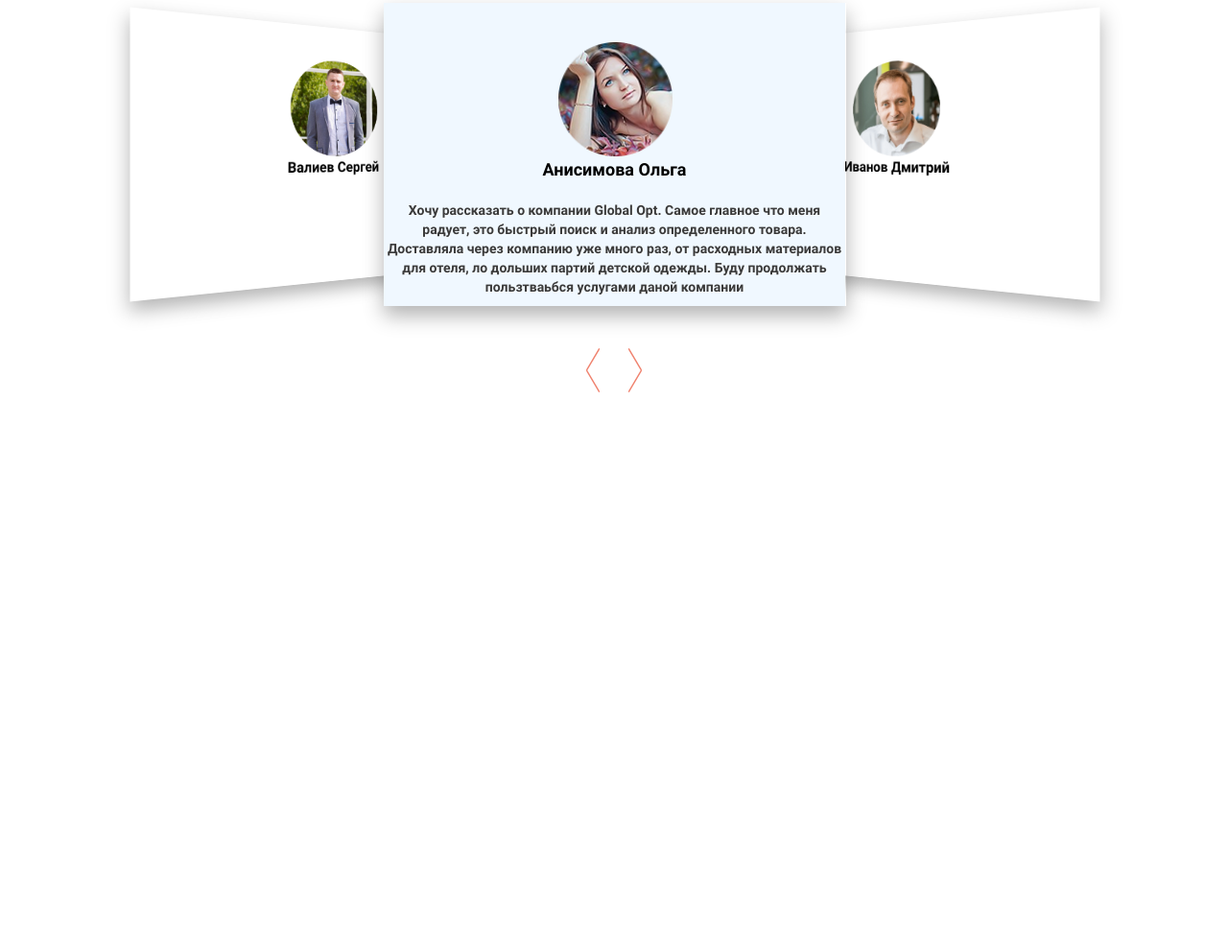
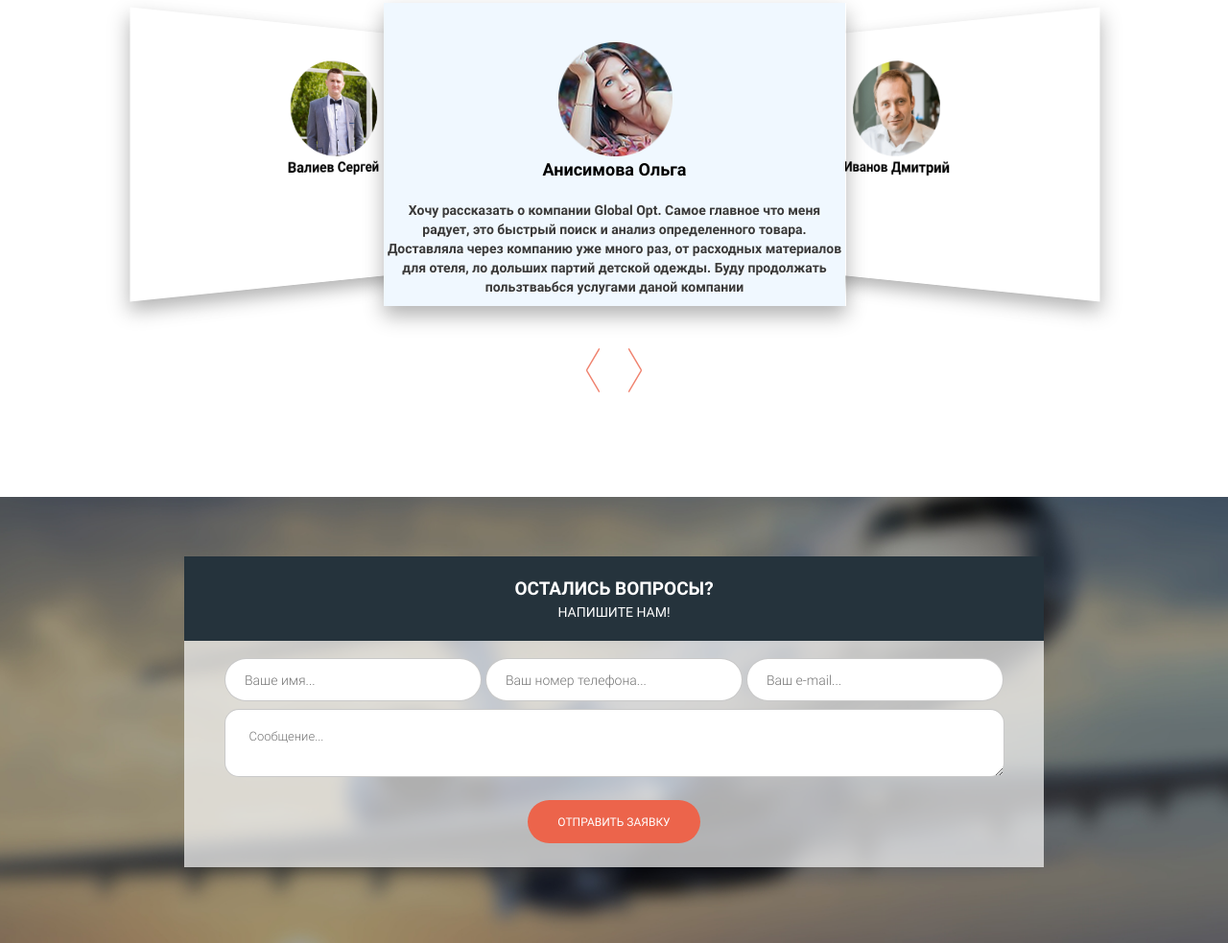
Before and after one commit to KubanovValentin/Glopt, a website: page src/index.html in a window 1280 px wide. Shown: the part 4454-5437 px from the top of the page at 96% size. Before the commit the page ends 4972 px from the top, so only its background shows below. Drawn offline with nearby package versions, Linux system fonts and the light colour scheme.

Commit message:
stylization section-_questions,add form(fail)

```diff
--- a/src/index.html
+++ b/src/index.html
@@ -232,17 +232,18 @@
                         <img src="icons/catalog/advice.png" alt="advice">
                     </div>
                 </div>
-                <div class="catalog-form catalog-form_wrapper">
-                    <form action="#" class="catalog-form">
-                        <input name="name" required placeholder="Ваше имя..." type="text">
-                        <input name="phone" required placeholder="Ваш номер телефона..." type="number">
-                        <input name="email" required placeholder="Ваш e-mail..." type="email">
+                <div class="form">
+                    <form action="#" class="form_catalog">
+                        <div>
+                            <input name="name" required placeholder="Ваше имя..." type="text">
+                            <input name="phone" required placeholder="Ваш номер телефона..." type="number">
+                            <input name="email" required placeholder="Ваш e-mail..." type="email">
+                        </div>
+                        <div class="form__button_catalog">
+                            <button class="button button_submit">отправить заявку</button>
+                        </div>
                     </form>
                 </div>
-                <div class="catalog__button-wrapper">
-                    <button class="button button_submit">отправить заявку</button>
-                </div>
-
             </div>
         </div>
     </section>
@@ -321,7 +322,7 @@
             <h2 class="title">Отзывы наших клиентов</h2>
             <hr class="line">
             <div class="feed__descr">Мы всегда стараемся помочь клиентам, что бы они обращались к нам снова</div>
-            <section id="dg-container" class="dg-container">
+            <div id="dg-container" class="dg-container">
 				<div class="dg-wrapper">
 					<a href="#"><img src="img/carousel/Olga.png" alt="Olga">Анисимова Ольга<div>Хочу рассказать о компании Global Opt. Самое главное что меня радует, это быстрый поиск и анализ определенного товара. Доставляла через компанию уже много раз, от расходных материалов для отеля, ло дольших партий детской одежды. Буду продолжать пользтваьбся услугами даной компании</div></a>
 					<a href="#"><img src="img/carousel/Dmitriy.png" alt="Dmitriy">Иванов Дмитрий<div>Хочу рассказать о компании Global Opt. Самое главное что меня радует, это быстрый поиск и анализ определенного товара. Доставляла через компанию уже много раз, от расходных материалов для отеля, ло дольших партий детской одежды. Буду продолжать пользтваьбся услугами даной компании</div></a>
@@ -331,57 +332,37 @@
 					<span class="dg-prev">&lt;</span>
 					<span class="dg-next">&gt;</span>
 				</nav>
-			</section>
+            </div>
         </div>
-            <!-- <div class="carousel">
-                <div class="carousel__inner">
-                    <div>
-                        <img src="img/carousel/Olga.png" alt="Olga">
-                        <div class="feed-carousel__descr"><span>Анисимова Ольга</span>
-                            Хочу рассказать о компании Global Opt. Самое главное что меня радует, это быстрый поиск и анализ определенного товара. Доставляла через компанию уже много раз, от расходных материалов для отеля, ло дольших партий детской одежды. Буду продолжать пользтваьбся услугами даной компании</div>
-                    </div>
-                    <div>
-                        <img src="img/carousel/Olga.png" alt="Olga">
-                        <div class="feed-carousel__descr"><span>Анисимова Ольга</span>
-                            Хочу рассказать о компании Global Opt. Самое главное что меня радует, это быстрый поиск и анализ определенного товара. Доставляла через компанию уже много раз, от расходных материалов для отеля, ло дольших партий детской одежды. Буду продолжать пользтваьбся услугами даной компании</div>
-                    </div>
-                    <div>
-                        <img src="img/carousel/Olga.png" alt="Olga">
-                        <div class="feed-carousel__descr"><span>Анисимова Ольга</span>
-                            Хочу рассказать о компании Global Opt. Самое главное что меня радует, это быстрый поиск и анализ определенного товара. Доставляла через компанию уже много раз, от расходных материалов для отеля, ло дольших партий детской одежды. Буду продолжать пользтваьбся услугами даной компании</div>
-                    </div>
-                    <div>
-                        <img src="img/carousel/Sergey.png" alt="Sergey">
-                        <div class="feed-carousel__descr"><span>Сергей Валиев</span>Хочу рассказать о компании Global Opt. Самое главное что меня радует, это быстрый поиск и анализ определенного товара. Доставляла через компанию уже много раз, от расходных материалов для отеля, ло дольших партий детской одежды. Буду продолжать пользтваьбся услугами даной компании</div>
-                    </div>
-                    <div>
-                        <img src="img/carousel/Dmitriy.png" alt="Dmitriy">
-                        <div class="feed-carousel__descr"><span>Дмитрий Иванов</span>Хочу рассказать о компании Global Opt. Самое главное что меня радует, это быстрый поиск и анализ определенного товара. Доставляла через компанию уже много раз, от расходных материалов для отеля, ло дольших партий детской одежды. Буду продолжать пользтваьбся услугами даной компании</div>
-                    </div>
+	</section>
+
+    <section class="questions">
+        <div class="container">
+            <div class="questions__wrapper">
+                <div class="questions__top">
+                    <h4 class="questions__text">Остались вопросы?</h4>
+                    <div class="questions__subtext">Напишите нам!</div>
                 </div>
-            </div> -->
-        </div>
-    </section>
-
-    <!-- <section class="questions">
-        <div class="container">
-            <div class="questions__top">
-                <div class="questions__text">Остались вопросы?</div>
-                <div class="questions__subtext">напишите нам!</div>
-            </div>
-            <div class="questions__bottom">
-                <form action="#" class="questions-form">
-                    <input name="name" required placeholder="Ваше имя" type="text">
-                    <input name="phone" required placeholder="Ваш телефон" type="number">
-                    <input name="email" required placeholder="Ваш E-mail" type="email">
-
-                    <button class="button button_submit">отправить заявку</button>
-                </form>
+                <div class="form">
+                    <form action="#" class="form_questions">
+                        <div>
+                            <input name="name" required placeholder="Ваше имя..." type="text">
+                            <input name="phone" required placeholder="Ваш номер телефона..." type="number">
+                            <input name="email" required placeholder="Ваш e-mail..." type="email">
+                        </div>
+                        <div class="form__textarea">
+                            <textarea name="comment" placeholder="Сообщение..." cols="40" rows="3"></textarea>
+                        </div>
+                        <div class="form__button_questions">
+                            <button class="button button_submit">отправить заявку</button>
+                        </div>
+                    </form>
+                </div>
             </div>
         </div>
     </section>
 
-    <footer class="footer">
+    <!-- <footer class="footer">
         <div class="footer__place">
             <iframe src="https://www.google.com/maps/embed?pb=!1m18!1m12!1m3!1d561.4025922007976!2d37.62787513990199!3d55.74789855637565!2m3!1f0!2f0!3f0!3m2!1i1024!2i768!4f13.1!3m3!1m2!1s0x46b54af8f4b2bb81%3A0x4ddbd95d7439813b!2z0KHQsNC00L7QstC90LjRh9C10YHQutCw0Y8g0YPQuy4sIDUsINC-0YTQuNGBIDQtNiwg0JzQvtGB0LrQstCwLCDQoNC-0YHRgdC40Y8sIDExNTAzNQ!5e0!3m2!1sru!2sby!4v1616930855283!5m2!1sru!2sby" allowfullscreen="" loading="lazy" class="footer__map"></iframe>
             <div class="footer__adress">
--- /dev/null
+++ b/src/sass/blocks/_form.scss
@@ -0,0 +1,43 @@
+.form {
+    &_catalog {
+        border: 1px solid #898989;
+        padding: 68px 0 50px 0;
+    }
+    input {
+        border-radius: 30px;
+        background-color: #fff;
+        padding: 0 20px;
+        font-size: 14px;
+        font-weight: 300;
+        min-width: 268px;
+        height: 45px;
+        border: 1px solid rgba(0, 0, 0, 0.21);
+    }
+    &__button_catalog {
+        width: 200px;
+        height: 50px;
+        position: absolute;
+        top: 90%;
+        right: 50%;
+        transform: translateX(50%);
+        background-color: #ffffff;
+    }
+    &_questions {
+        padding: 18px 5px 25px 5px;
+    }
+    &__textarea {
+        margin: 8px 0 17px 0;
+        textarea{
+            width: 813px;
+            height: 71px;
+            border-radius: 15px;
+            border: 1px solid rgba(0, 0, 0, 0.21);
+            background-color: #ffffff;
+            color: #616467;
+            font-size: 13px;
+            font-weight: 300;
+            padding: 18px 0 0 25px;
+        }
+
+    }
+}
--- a/src/sass/blocks/_questions.scss
+++ b/src/sass/blocks/_questions.scss
@@ -2,4 +2,31 @@
     min-height: 438px;
     background: url(../../img/bdg/questions-bgd.jpg) center (center/cover) no-repeat;
     padding: 62px 0 79px 0;
+    &__wrapper {
+        width: 896px;
+        margin: 0 auto;
+        background-color:rgba(250, 250, 250, 0.7);
+        text-align: center;
+    }
+    &__top {
+        width: 896px;
+        background-color: #25333c;
+        padding: 20px 0 19px 0;
+    }
+    &__text {
+        margin: 0;
+        color: #ffffff;
+        font-size: 19px;
+        font-weight: 700;
+        text-align: center;
+        text-transform: uppercase;
+    }
+    &__subtext {
+        margin: 0;
+        color: #ffffff;
+        font-size: 14px;
+        font-weight: 400;
+        text-align: center;
+        text-transform: uppercase;
+    }
 }
--- a/src/sass/style.scss
+++ b/src/sass/style.scss
@@ -25,6 +25,7 @@
 @import './blocks/scheme';
 @import './blocks/feed';
 @import './blocks/carusel';
+@import './blocks/form';
 @import './blocks/questions';
 @import './blocks/footer';
 @import './media/media';
```
Also changed, not shown: src/sass/blocks/_catalog.scss (+0 -26 lines), src/sass/media/_media.scss (+4 -5 lines), src/css/style.min.css, src/sass/blocks/dist/_advantages.css (added), src/sass/blocks/dist/_carusel.css (added), src/sass/blocks/dist/_delivery.css (added), src/sass/blocks/dist/_feed.css (added), src/sass/blocks/dist/_footer.css (added), src/sass/blocks/dist/_hamburger.css (added), src/sass/blocks/dist/_header.css (added), src/sass/blocks/dist/_line.css (added), src/sass/blocks/dist/_personnel.css (added), src/sass/blocks/dist/_questions.css (added), src/sass/blocks/dist/_scheme.css (added), 1 more files.
